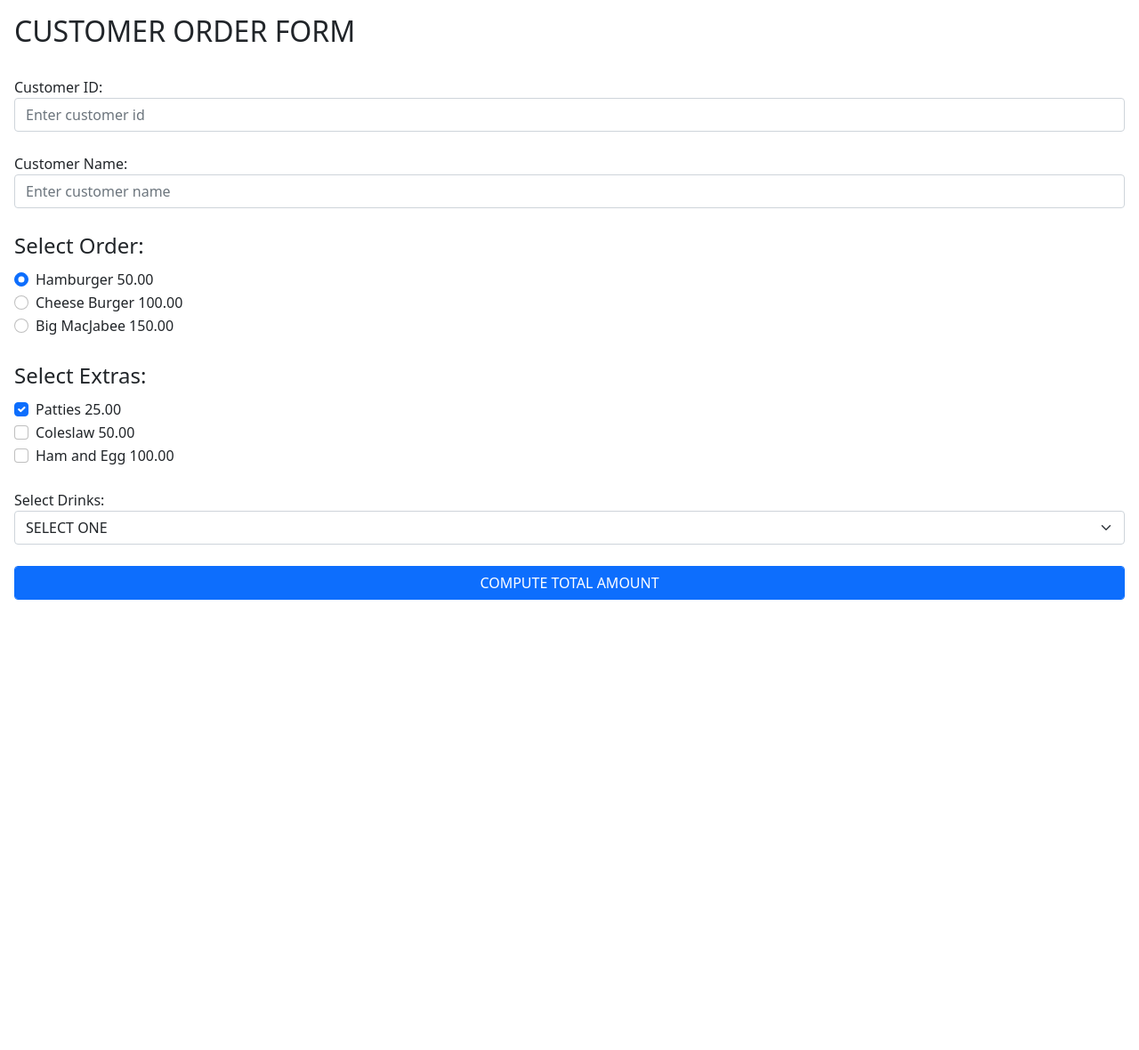
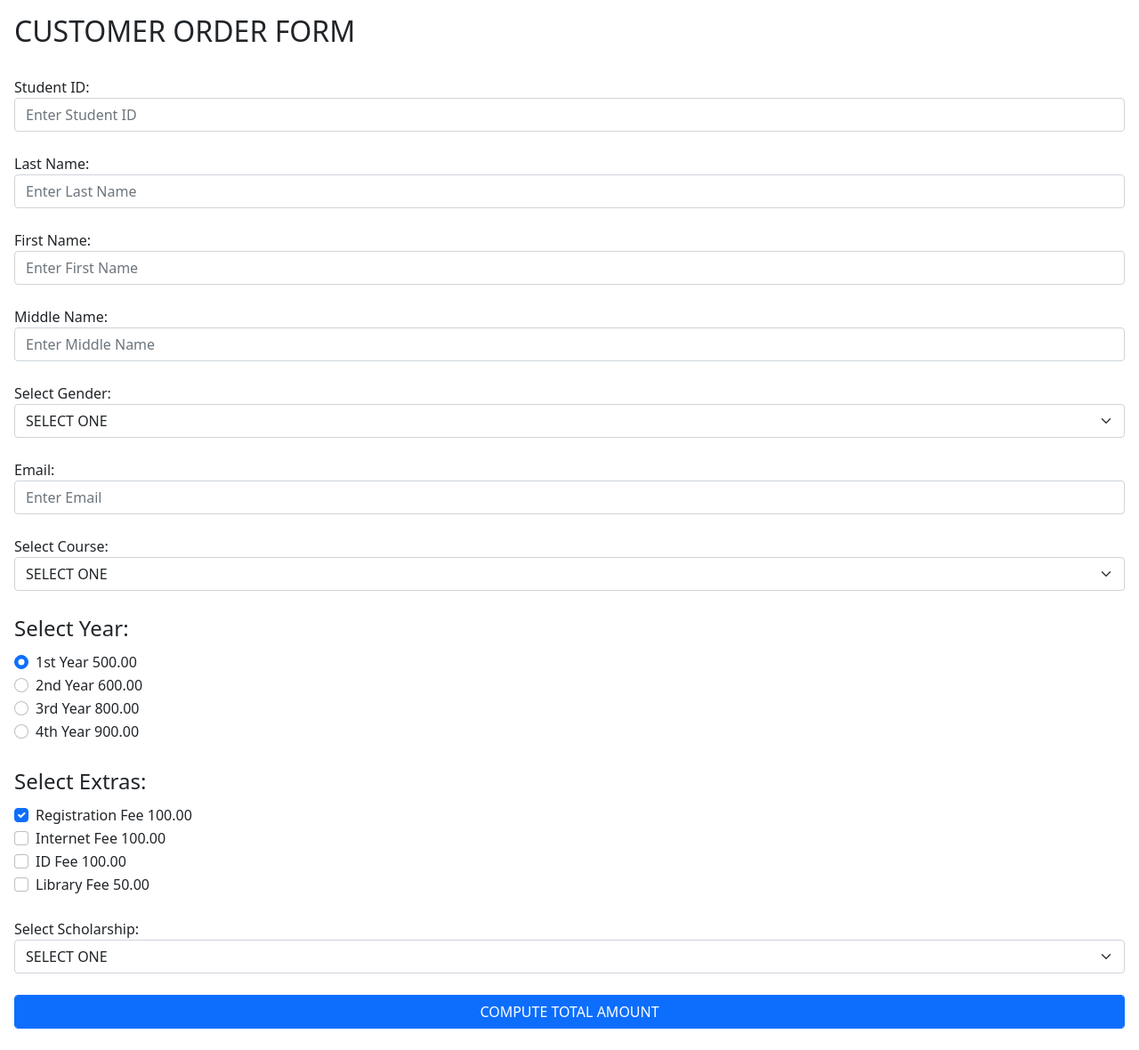
Before and after one commit to Jalapopoy/PyCharm, a Flask app: template templates/mp2-mod3-sia101-jem.html in a window 1280 px wide. Shown: the whole page at 89% size. Before the commit the page ends 674 px from the top, so only its background shows below. Run offline with Flask 3, Linux system fonts and the light colour scheme; the template is opened without the code that fills it, so the values that code supplies are empty; some libraries are stand-ins or nearby versions.

Commit message:
Made some changes

```diff
--- a/templates/mp2-mod3-sia101-jem.html
+++ b/templates/mp2-mod3-sia101-jem.html
@@ -14,33 +14,72 @@
 
             <!-- TEXT INPUT ELEMENTS -->
             <div class="form-group">
-                <label for="CustomerID">Customer ID:</label>
-                <input type="text" class="form-control"  name="CustomerID" id="CustomerID" placeholder="Enter customer id" required>
+                <label for="StudentID">Student ID:</label>
+                <input type="text" class="form-control"  name="StudentID" id="StudentID" placeholder="Enter Student ID" required>
             </div>
 
              <br>
              <div class="form-group">
-                <label for="CustomerName">Customer Name:</label>
-                <input type="text" class="form-control"  name="CustomerName" id="CustomerName" placeholder="Enter customer name" required>
+                <label for="LastName">Last Name:</label>
+                <input type="text" class="form-control"  name="LastName" id="LastName" placeholder="Enter Last Name" required>
             </div>
-            <!-- RADIOBUTTONS FOR ORDERS-->
+            <br>
+             <div class="form-group">
+                <label for="FirstName">First Name:</label>
+                <input type="text" class="form-control"  name="FirstName" id="FirstName" placeholder="Enter First Name" required>
+            </div>
+            <br>
+             <div class="form-group">
+                <label for="MiddleName">Middle Name:</label>
+                <input type="text" class="form-control"  name="MiddleName" id="MiddleName" placeholder="Enter Middle Name" required>
+            </div>
+            <br>
+            <div class="form-group">
+                <label for="Gender">Select Gender:</label>
+                <select class="form-control form-select" id="Gender" name="Gender" required>
+                    <option>SELECT ONE</option>
+                    <option>MALE</option>
+                    <option>FEMALE</option>
+                </select>
+            </div>
+            <br>
+            <div class="form-group">
+                <label for="Email">Email:</label>
+                <input type="email" class="form-control"  name="Email" id="Email" placeholder="Enter Email" required>
+            </div>
+            <br>
+            <div class="form-group">
+                <label for="Course">Select Course:</label>
+                <select class="form-control form-select" id="Course" name="Course" required>
+                    <option>SELECT ONE</option>
+                    <option>BACHELOR OF SCIENCE IN INFORMATION SYSTEMS</option>
+                    <option>BACHELOR OF SCIENCE IN INFORMATION TECHNOLOGY</option>
+                    <option>BACHELOR OF SCIENCE IN COMPUTER SCIENCE</option>
+                </select>
+            </div>
+            <!-- RADIOBUTTONS FOR TUITION FEES-->
             <br>
             <div class="form-group">
                  <fieldset class="form-group">
-                    <legend>Select Order:</legend>
+                    <legend>Select Year:</legend>
                      <div class="form-check">
-                      <input class="form-check-input" type="radio" name="order" id="hambor" value="Hamburger" checked>
-                      <label class="form-check-label" for="hambor">Hamburger 50.00</label>
+                      <input class="form-check-input" type="radio" name="tuition" id="FirstYear" value="1st Year 500.00" checked>
+                      <label class="form-check-label" for="tuition">1st Year 500.00</label>
                     </div>
 
                      <div class="form-check">
-                      <input class="form-check-input" type="radio" name="order" id="cheese" value="Cheese Burger">
-                      <label class="form-check-label" for="cheese">Cheese Burger 100.00</label>
+                      <input class="form-check-input" type="radio" name="tuition" id="SecondYear" value="2nd Year 600.00">
+                      <label class="form-check-label" for="tuition">2nd Year 600.00</label>
                     </div>
 
                      <div class="form-check">
-                      <input class="form-check-input" type="radio" name="order" id="bigmc" value="Big MacJabee">
-                      <label class="form-check-label" for="bigmc">Big MacJabee 150.00</label>
+                      <input class="form-check-input" type="radio" name="tuition" id="ThirdYear" value="3rd Year 800.00">
+                      <label class="form-check-label" for="tuition">3rd Year 800.00</label>
+                    </div>
+
+                     <div class="form-check">
+                      <input class="form-check-input" type="radio" name="tuition" id="FourthYear" value="4th Year 900.00">
+                      <label class="form-check-label" for="tuition">4th Year 900.00</label>
                     </div>
                  </fieldset>
             </div>
@@ -50,30 +89,36 @@
                  <fieldset class="form-group">
                     <legend>Select Extras:</legend>
                      <div class="form-check">
-                      <input class="form-check-input" type="checkbox" name="patty" id="patty" value="Patties 25.00" checked>
-                      <label class="form-check-label" for="hambor">Patties 25.00</label>
+                      <input class="form-check-input" type="checkbox" name="rfee" id="rfee" value="Registration Fee 100.00" checked>
+                      <label class="form-check-label" for="rfee">Registration Fee 100.00</label>
                     </div>
 
                      <div class="form-check">
-                      <input class="form-check-input" type="checkbox" name="coles" id="coles" value="Coleslaw 50.00">
-                      <label class="form-check-label" for="cheese">Coleslaw 50.00</label>
+                      <input class="form-check-input" type="checkbox" name="ifee" id="ifee" value="Internet Fee 100.00">
+                      <label class="form-check-label" for="ifee">Internet Fee 100.00</label>
                     </div>
 
                      <div class="form-check">
-                      <input class="form-check-input" type="checkbox" name="hamegg" id="hamegg" value="Ham and Egg 100.00">
-                      <label class="form-check-label" for="hamegg">Ham and Egg 100.00</label>
+                      <input class="form-check-input" type="checkbox" name="idfee" id="idfee" value="ID Fee 100.00">
+                      <label class="form-check-label" for="idfee">ID Fee 100.00</label>
+                    </div>
+
+                     <div class="form-check">
+                      <input class="form-check-input" type="checkbox" name="lfee" id="lfee" value="Library Fee 50.00">
+                      <label class="form-check-label" for="lfee">Library Fee 50.00</label>
                     </div>
                  </fieldset>
             </div>
-            <!-- SELECT OR DROPDWOWN FOR DRINKS -->
+            <!-- SELECT OR DROPDWOWN FOR SCHOLARSHIP -->
             <br>
             <div class="form-group">
-                <label for="drinks">Select Drinks:</label>
-                <select class="form-control form-select" id="drinks" name="drinks" required>
-                  <option>SELECT ONE</option>
-                  <option>SOFTDRINKS 30.00</option>
-                  <option>COFFEE 40.00</option>
-                  <option>MANGO JUICE 50.00</option>
+                <label for="scholarship">Select Scholarship:</label>
+                <select class="form-control form-select" id="scholarship" name="scholarship" required>
+                    <option>SELECT ONE</option>
+                    <option>DEAN'S LISTER 200.00</option>
+                    <option>STUDENT ASSISTANT 500.00</option>
+                    <option>PRESIDENT LIST 700.00</option>
+                    <option>FULL SCHOLARSHIP 1000.00</option>
                 </select>
             </div>
             <!--ACTION/COMMAND BUTTONS-->
```
Also changed, not shown: mp2-mod3-sia101-jem.py (+46 -29 lines).
